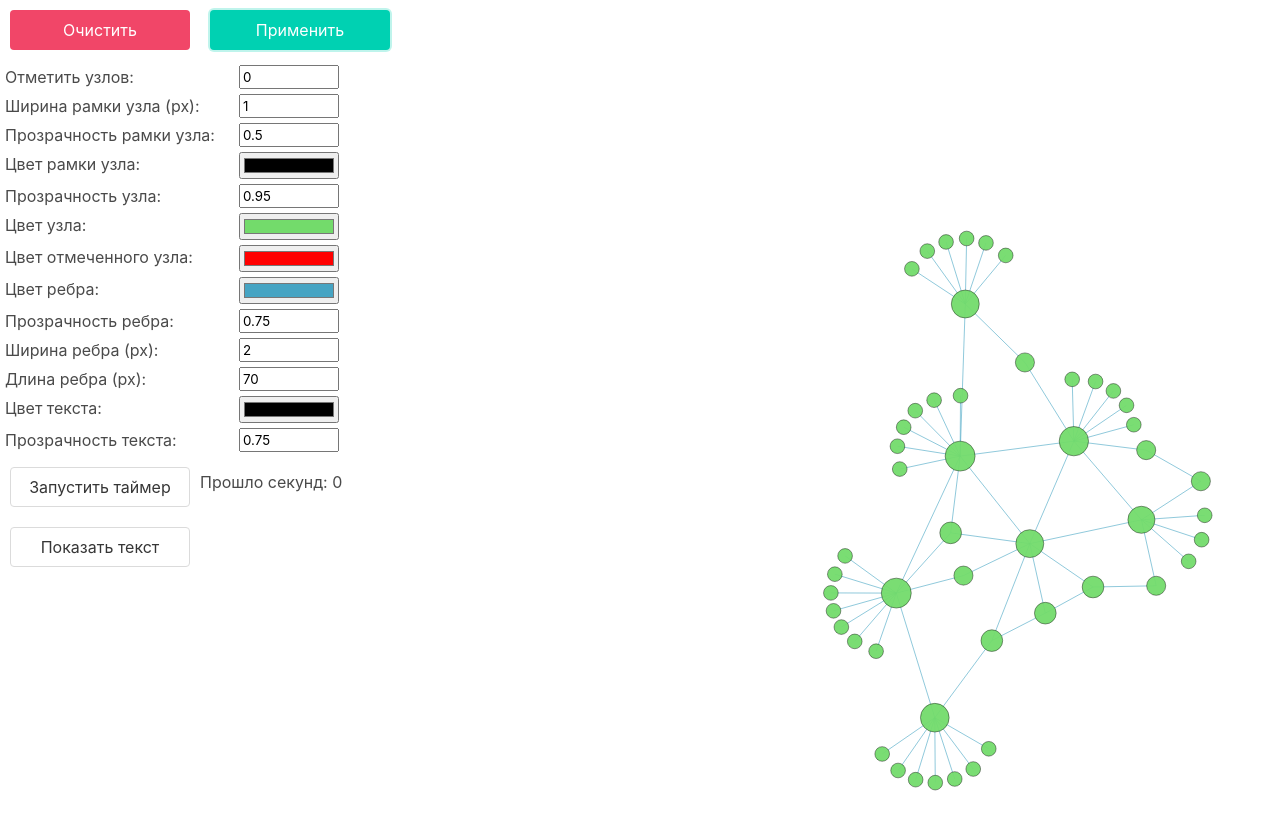
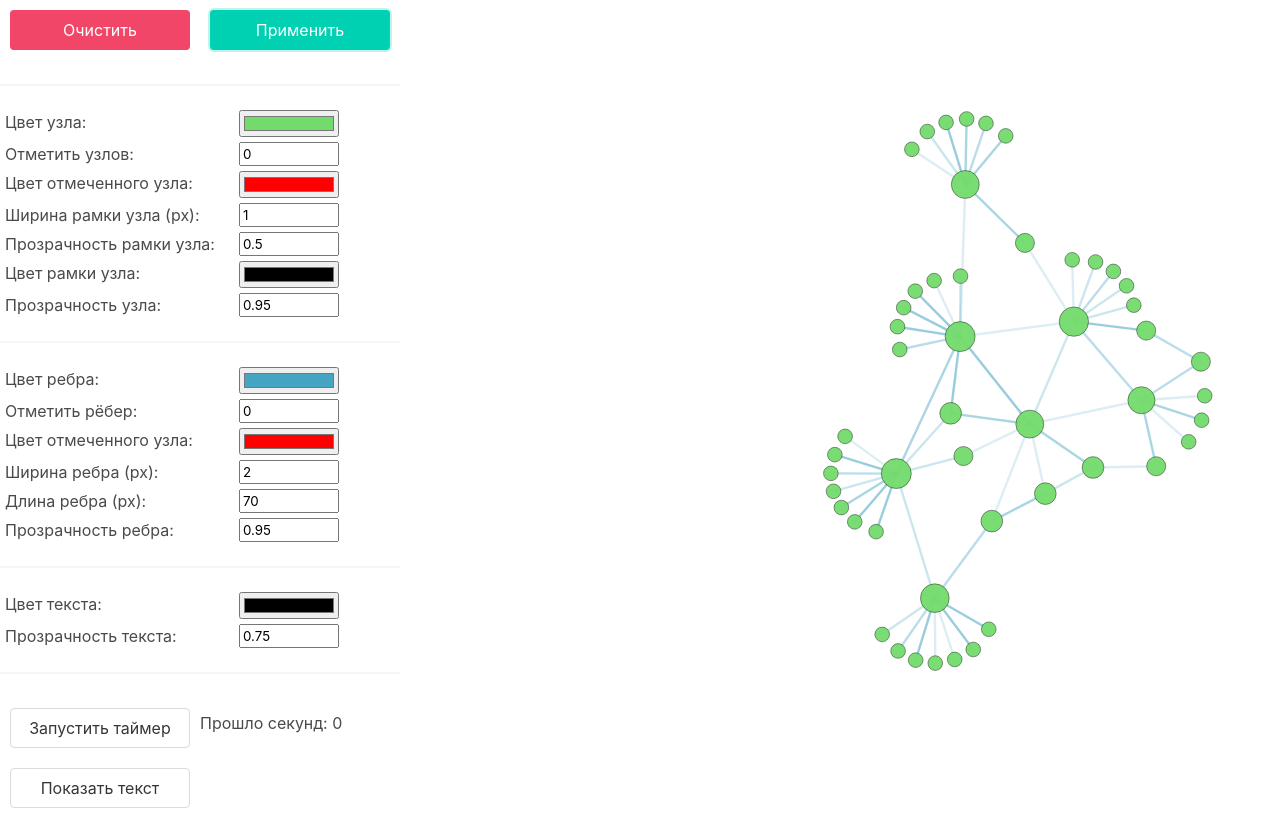
Before and after one commit to loudger/ergonomy, a plain HTML site: page network-test.d3.js/index.html in a window 1280 px wide. Both pictures are taken after a click on the button "Применить". Drawn offline with Linux system fonts and the light colour scheme.

Commit message:
marked links

```diff
--- a/network-test.d3.js/index.html
+++ b/network-test.d3.js/index.html
@@ -16,19 +16,25 @@
                 <input class="button is-danger" type="button" onclick="clear_network_area()" value="Очистить">
                 <input class="button is-primary" type="button" onclick="apply_settings()" value="Применить">
             </div>
+            <hr>
+            <p>Цвет узла: <input type="color" id="node_color_selector" value="#73db6b"></p>
             <p>Отметить узлов: <input type="number" id="marked_nodes_count_selector" value="0" onchange="apply_settings()"></p>
+            <p>Цвет отмеченного узла: <input type="color" id="marked_node_color_selector" value="#ff0000"></p>
             <p>Ширина рамки узла (px): <input type="number" id="nodes_stroke_width_selector" value="1"></p>
             <p>Прозрачность рамки узла: <input type="number" id="nodes_stroke_opacity_selector" min="0" max="1" step="0.05" value="0.5"></p>
             <p>Цвет рамки узла: <input type="color" id="nodes_stroke_color_selector" value="#000000"></p>
             <p>Прозрачность узла: <input type="number" id="nodes_opacity_selector" min="0" max="1" step="0.05" value="0.95"></p>
-            <p>Цвет узла: <input type="color" id="node_color_selector" value="#73db6b"></p>
-            <p>Цвет отмеченного узла: <input type="color" id="marked_node_color_selector" value="#ff0000"></p>
+            <hr>
             <p>Цвет ребра: <input type="color" id="link_stroke_color_selector" value="#46a4c3"></p>
-            <p>Прозрачность ребра: <input type="number" id="link_stroke_opacity_selector" min="0" max="1" step="0.05" value="0.75"></p>
+            <p>Отметить рёбер: <input type="number" id="marked_links_count_selector" value="0" onchange="apply_settings()"></p>
+            <p>Цвет отмеченного узла: <input type="color" id="marked_links_color_selector" value="#ff0000"></p>
             <p>Ширина ребра (px): <input type="number" id="link_stroke_width_selector" value="2"></p>
             <p>Длина ребра (px): <input type="number" id="link_distance_selector" value="70"></p>
+            <p>Прозрачность ребра: <input type="number" id="link_stroke_opacity_selector" min="0" max="1" step="0.05" value="0.95"></p>
+            <hr>
             <p>Цвет текста: <input type="color" id="text_color_selector" value="purple"></p>
             <p>Прозрачность текста: <input type="number" id="text_opacity_selector" min="0" max="1" step="0.05" value="0.75"></p>
+            <hr>
             <div class="timer_wrapper">
                 <input type="button" value="Запустить таймер" class="button" id="timer_toggler">
                 <p class="timer_value_wrapper">Прошло секунд: <span id="timer_value">0</span></p>
--- a/network-test.d3.js/js/main.js
+++ b/network-test.d3.js/js/main.js
@@ -6,6 +6,13 @@ function randomInteger(min, max) {
 	// получить случайное число от (min-0.5) до (max+0.5)
 	let rand = min - 0.5 + Math.random() * (max - min + 1);
 	return Math.round(rand);
+}
+
+function randn_bm() {
+  var u = 0, v = 0;
+  while(u === 0) u = Math.random(); //Converting [0,1) to (0,1)
+  while(v === 0) v = Math.random();
+  return Math.sqrt( -2.0 * Math.log( u ) ) * Math.cos( 2.0 * Math.PI * v );
 }
 
 //==============================================================================
@@ -234,16 +241,16 @@ function randomInteger(min, max) {
 
 var network_data = {
   nodes: [
-    { id: 0, name: 'John Week'},
-    { id: 1, name: 'John Week'},
-    { id: 2, name: 'John Week'},
-    { id: 3, name: 'John Week'},
-    { id: 4, name: 'John Week'},
-    { id: 5, name: 'John Week'},
-    { id: 6, name: 'John Week'},
-    { id: 7, name: 'John Week'},
-    { id: 8, name: 'John Week'},
-    { id: 9, name: 'John Week'},
+    { id: 0,  name: 'John Week'},
+    { id: 1,  name: 'John Week'},
+    { id: 2,  name: 'John Week'},
+    { id: 3,  name: 'John Week'},
+    { id: 4,  name: 'John Week'},
+    { id: 5,  name: 'John Week'},
+    { id: 6,  name: 'John Week'},
+    { id: 7,  name: 'John Week'},
+    { id: 8,  name: 'John Week'},
+    { id: 9,  name: 'John Week'},
     { id: 10, name: 'John Week'},
     { id: 11, name: 'John Week'},
     { id: 12, name: 'John Week'},
@@ -286,66 +293,66 @@ var network_data = {
     { id: 49, name: 'John Week'},
   ],
   links: [
-    { id: 0,  weight: 1, source: 32, target: 1},
-    { id: 1,  weight: 1, source: 0, target: 2},
-    { id: 2,  weight: 2, source: 0, target: 3},
-    { id: 3,  weight: 2, source: 0, target: 4},
-    { id: 4,  weight: 1, source: 0, target: 5},
-    { id: 5,  weight: 4, source: 0, target: 8},
-    { id: 6,  weight: 5, source: 0, target: 13},
-    { id: 7,  weight: 6, source: 1, target: 6},
-    { id: 8,  weight: 3, source: 1, target: 11},
-    { id: 9,  weight: 2, source: 1, target: 16},
-    { id: 10, weight: 4, source: 1, target: 19},
-    { id: 11, weight: 5, source: 2, target: 10},
-    { id: 12, weight: 6, source: 2, target: 18},
-    { id: 13, weight: 7, source: 17, target: 2 },
-    { id: 14, weight: 6, source: 17, target: 4 },
-    { id: 15, weight: 6, source: 17, target: 7 },
-    { id: 16, weight: 5, source: 14, target: 9 },
-    { id: 17, weight: 4, source: 17, target: 14 },
-    { id: 18, weight: 3, source: 17, target: 12 },
-    { id: 19, weight: 1, source: 17, target: 15 },
-    { id: 20, weight: 2, source: 17, target: 20 },
-    { id: 21, weight: 1, source: 2, target: 21 },
-    { id: 22, weight: 2, source: 1, target: 22 },
-    { id: 23, weight: 3, source: 2, target: 23 },
-    { id: 24, weight: 4, source: 4, target: 24 },
-    { id: 25, weight: 5, source: 1, target: 25 },
-    { id: 26, weight: 6, source: 2, target: 26 },
-    { id: 27, weight: 4, source: 2, target: 28 },
-    { id: 28, weight: 3, source: 0, target: 27 },
-    { id: 29, weight: 2, source: 1, target: 29 },
-    { id: 30, weight: 3, source: 4, target: 30 },
-    { id: 31, weight: 3, source: 17, target: 31 },
-    { id: 32, weight: 4, source: 4, target: 32 },
-    { id: 33, weight: 3, source: 4, target: 33 },
-    { id: 34, weight: 3, source: 2, target: 34 },
-    { id: 35, weight: 5, source: 4, target: 35 },
-    { id: 36, weight: 3, source: 14, target: 36 },
-    { id: 37, weight: 3, source: 14, target: 37 },
-    { id: 38, weight: 3, source: 14, target: 38 },
-    { id: 39, weight: 6, source: 14, target: 39 },
-    { id: 40, weight: 3, source: 14, target: 40 },
-    { id: 41, weight: 3, source: 14, target: 41 },
-    { id: 42, weight: 3, source: 31, target: 42 },
-    { id: 43, weight: 4, source: 31, target: 43 },
-    { id: 44, weight: 3, source: 31, target: 44 },
-    { id: 45, weight: 3, source: 31, target: 45 },
-    { id: 46, weight: 3, source: 31, target: 46 },
-    { id: 47, weight: 1, source: 31, target: 47 },
-    { id: 48, weight: 2, source: 17, target: 48 },
-    { id: 49, weight: 3, source: 17, target: 49 },
-    { id: 50, weight: 7, source: 2, target: 4 },
-    { id: 51, weight: 3, source: 5, target: 21 },
-    { id: 52, weight: 3, source: 24, target: 27 },
-    { id: 53, weight: 3, source: 31, target: 10 },
-    { id: 54, weight: 1, source: 14, target: 1 },
-    { id: 55, weight: 1, source: 14, target: 30 },
-    { id: 56, weight: 3, source: 33, target: 17 },
-    { id: 57, weight: 3, source: 33, target: 14 },
-    { id: 58, weight: 3, source: 35, target: 32 },
-    { id: 59, weight: 2, source: 35, target: 24 },
+    { id: 0, source: 32, target: 1},
+    { id: 1, source: 0, target: 2},
+    { id: 2, source: 0, target: 3},
+    { id: 3, source: 0, target: 4},
+    { id: 4, source: 0, target: 5},
+    { id: 5, source: 0, target: 8},
+    { id: 6, source: 0, target: 13},
+    { id: 7, source: 1, target: 6},
+    { id: 8, source: 1, target: 11},
+    { id: 9, source: 1, target: 16},
+    { id: 10, source: 1, target: 19},
+    { id: 11, source: 2, target: 10},
+    { id: 12, source: 2, target: 18},
+    { id: 13, source: 17, target: 2 },
+    { id: 14, source: 17, target: 4 },
+    { id: 15, source: 17, target: 7 },
+    { id: 16, source: 14, target: 9 },
+    { id: 17, source: 17, target: 14 },
+    { id: 18, source: 17, target: 12 },
+    { id: 19, source: 17, target: 15 },
+    { id: 20, source: 17, target: 20 },
+    { id: 21, source: 2, target: 21 },
+    { id: 22, source: 1, target: 22 },
+    { id: 23, source: 2, target: 23 },
+    { id: 24, source: 4, target: 24 },
+    { id: 25, source: 1, target: 25 },
+    { id: 26, source: 2, target: 26 },
+    { id: 27, source: 2, target: 28 },
+    { id: 28, source: 0, target: 27 },
+    { id: 29, source: 1, target: 29 },
+    { id: 30, source: 4, target: 30 },
+    { id: 31, source: 17, target: 31 },
+    { id: 32, source: 4, target: 32 },
+    { id: 33, source: 4, target: 33 },
+    { id: 34, source: 2, target: 34 },
+    { id: 35, source: 4, target: 35 },
+    { id: 36, source: 14, target: 36 },
+    { id: 37, source: 14, target: 37 },
+    { id: 38, source: 14, target: 38 },
+    { id: 39, source: 14, target: 39 },
+    { id: 40, source: 14, target: 40 },
+    { id: 41, source: 14, target: 41 },
+    { id: 42, source: 31, target: 42 },
+    { id: 43, source: 31, target: 43 },
+    { id: 44, source: 31, target: 44 },
+    { id: 45, source: 31, target: 45 },
+    { id: 46, source: 31, target: 46 },
+    { id: 47, source: 31, target: 47 },
+    { id: 48, source: 17, target: 48 },
+    { id: 49, source: 17, target: 49 },
+    { id: 50, source: 2, target: 4 },
+    { id: 51, source: 5, target: 21 },
+    { id: 52, source: 24, target: 27 },
+    { id: 53, source: 31, target: 10 },
+    { id: 54, source: 14, target: 1 },
+    { id: 55, source: 14, target: 30 },
+    { id: 56, source: 33, target: 17 },
+    { id: 57, source: 33, target: 14 },
+    { id: 58, source: 35, target: 32 },
+    { id: 59, source: 35, target: 24 },
   ]
 }
 
@@ -357,17 +364,10 @@ function ForceGraph({
   nodes, // an iterable of node objects (typically [{id}, …])
   links // an iterable of link objects (typically [{source, target}, …])
 }, {
-  nodeId = d => d.id, // given d in nodes, returns a unique identifier (string)
-  nodeLinksCount = d => d.links_count,
-  linkId = d => d.id,
-  linkWeight = d => d.weight,
-  linkSource = ({source}) => source, // given d in links, returns a node identifier string
-  linkTarget = ({target}) => target, // given d in links, returns a node identifier string
   nodeStrength,
   linkStrength,
   width = 640, // outer width, in pixels
-  height = 400, // outer height, in pixels
-  markedNodesCount = 0,
+  height = 100, // outer height, in pixels
 
   nodeFill = "black", // node stroke fill (if not using a group color encoding)
   nodeOpacity = 1,
@@ -382,76 +382,25 @@ function ForceGraph({
   textFill = "red",
   textFillOpacity = 1
 } = {}) {
-  // Compute values.
-  const N = d3.map(nodes, nodeId).map(intern);
-  const NLC = d3.map(nodes, nodeLinksCount).map(intern);
-  const LL = d3.map(links, linkId).map(intern);
-  const LW = d3.map(links, linkWeight).map(intern);
-  const LS = d3.map(links, linkSource).map(intern);
-  const LT = d3.map(links, linkTarget).map(intern);
-  const W = typeof linkStrokeWidth !== "function" ? null : d3.map(links, linkStrokeWidth);
 
   // Replace the input nodes and links with mutable objects for the simulation.
-  nodes = d3.map(nodes, (_, i) => ({id: N[i], links_count: NLC[i]}));
-  links = d3.map(links, (_, i) => ({source: LS[i], target: LT[i], id: LL[i], weight: LW[i]}));
+  nodes = d3.map(nodes, (item, i) => ({
+    id: item.id,
+    links_count: item.links_count,
+    mark: item.mark
+  }));
 
-
-
-
-
-
-
-  // function calc_radiuses_depends_on_links_count(){
-  //   nodes.map((item, n) => {
-  //     item.links_count = 0;
-  //   })
-
-  // 	links.map((item, n) => {
-  // 		nodes.filter(_ => _['id'] == item.source)[0].links_count += 1;
-  // 		nodes.filter(_ => _['id'] == item.target)[0].links_count += 1;
-  // 	})
-  // }
-  // calc_radiuses_depends_on_links_count();
-
-
-  // function mark_random_nodes(nodes_count){
-  //   if( nodes_count > nodes.length ){
-  //     console.log("[ERROR] Array index out of bounds")
-  //     return
-  //   }
-
-  //   random_indexes = []
-  //   for(i = 0; i < nodes_count; i++){
-  //     random_index = randomInteger(0, nodes.length - 1)
-  //     if( random_indexes.includes(random_index) ){
-  //       i -= 1;
-  //     } else {
-  //       random_indexes.push(random_index)
-  //     }
-  //   }
-  //   console.log("random_indexes:", random_indexes);
-
-  //   nodes.map((item, n) => {
-  //     if( random_indexes.includes(n) ){
-  //       item.mark = true;
-  //     } else {
-  //       item.mark = false;
-  //     }
-  //   })
-
-  //   console.log("nodes:", nodes)
-  // }
-  // mark_random_nodes(markedNodesCount);
-
-
-
-
-
-
+  links = d3.map(links, (item, i) => ({
+    id: item.id,
+    source: item.source,
+    target: item.target,
+    weight: item.weight,
+    mark: item.mark
+  }));
 
   // Construct the forces.
   const forceNode = d3.forceManyBody();
-  const forceLink = d3.forceLink(links).id(({index: i}) => N[i]);
+  const forceLink = d3.forceLink(links).id(d => d.id);
   if (nodeStrength !== undefined) forceNode.strength(nodeStrength);
   if (linkStrength !== undefined) forceLink.strength(linkStrength);
   if (linkDistance !== undefined) forceLink.distance(linkDistance);
@@ -471,11 +420,11 @@ function ForceGraph({
     .attr("style", "max-width: 100%; height: auto; height: intrinsic;");
 
   const link = svg.append("g")
-    .attr("stroke", linkStroke)
-    .attr("stroke-opacity", linkStrokeOpacity)
   .selectAll("line")
   .data(links)
   .join("line")
+    .attr("stroke", linkStroke)
+    .attr("stroke-opacity", linkStrokeOpacity)
     .attr("stroke-width", linkStrokeWidth);
 
   const node = svg.append("g")
@@ -506,12 +455,6 @@ function ForceGraph({
   .data(links)
   .join("text");
 
-
-  if (W) link.attr("stroke-width", ({index: i}) => W[i]);
-
-  function intern(value) {
-    return value !== null && typeof value === "object" ? value.valueOf() : value;
-  }
 
   function ticked() {
     node
@@ -588,7 +531,14 @@ function toggle_text_layers(){
 }
 
 
-function calc_radiuses_depends_on_links_count(network_data){
+function generate_links_weights(){
+  network_data.links.map((item, n) => {
+    item.weight = randomInteger(1, 5);
+  })
+}
+
+
+function calc_links_count(){
   network_data.nodes.map((item, n) => {
     item.links_count = 0;
   })
@@ -599,13 +549,13 @@ function calc_radiuses_depends_on_links_count(network_data){
 }
 
 
-function mark_random_nodes(network_data, nodes_count){
-  if( nodes_count > network_data.nodes.length ){
+function mark_random_nodes(marked_nodes_count){
+  if( marked_nodes_count > network_data.nodes.length ){
     console.log("[ERROR] Array index out of bounds")
     return
   }
   random_indexes = []
-  for(i = 0; i < nodes_count; i++){
+  for(i = 0; i < marked_nodes_count; i++){
     random_index = randomInteger(0, network_data.nodes.length - 1)
     if( random_indexes.includes(random_index) ){
       i -= 1;
@@ -615,6 +565,32 @@ function mark_random_nodes(network_data, nodes_count){
   }
   // console.log("random_indexes:", random_indexes);
   network_data.nodes.map((item, n) => {
+    if( random_indexes.includes(n) ){
+      item.mark = true;
+    } else {
+      item.mark = false;
+    }
+  })
+  // console.log("nodes:", network_data.nodes)
+}
+
+
+function mark_random_links(marked_links_count){
+  if( marked_links_count > network_data.links.length ){
+    console.log("[ERROR] Array index out of bounds")
+    return
+  }
+  random_indexes = []
+  for(i = 0; i < marked_links_count; i++){
+    random_index = randomInteger(0, network_data.links.length - 1)
+    if( random_indexes.includes(random_index) ){
+      i -= 1;
+    } else {
+      random_indexes.push(random_index)
+    }
+  }
+  // console.log("random_indexes:", random_indexes);
+  network_data.links.map((item, n) => {
     if( random_indexes.includes(n) ){
       item.mark = true;
     } else {
@@ -636,7 +612,9 @@ function apply_settings(){
   nodeOpacity = document.querySelector("#nodes_opacity_selector").value;
   nodeFillOriginal = document.querySelector("#node_color_selector").value;
   nodeFillMarked = document.querySelector("#marked_node_color_selector").value;
-  linkStroke = document.querySelector("#link_stroke_color_selector").value;
+  markedLinksCount = document.querySelector("#marked_links_count_selector").value;
+  linkStrokeOriginal = document.querySelector("#link_stroke_color_selector").value;
+  linkStrokeMarked = document.querySelector("#marked_links_color_selector").value;
   linkStrokeOpacity = document.querySelector("#link_stroke_opacity_selector").value;
   linkStrokeWidth = document.querySelector("#link_stroke_width_selector").value;
   linkDistance = document.querySelector("#link_distance_selector").value;
@@ -644,15 +622,15 @@ function apply_settings(){
   textFillOpacity = document.querySelector("#text_opacity_selector").value;
 
 
-  calc_radiuses_depends_on_links_count(network_data);
-  mark_random_nodes(network_data, markedNodesCount);
+  generate_links_weights();
+  calc_links_count();
+  mark_random_nodes(markedNodesCount);
+  mark_random_links(markedLinksCount);
 
   chart = ForceGraph(network_data, {
-    // nodeId: d => d.id,
     nodeStrength: -70, //default -30
     // width: 1000,
     // height: 550,
-    markedNodesCount: markedNodesCount,
 
     nodeStrokeWidth: nodeStrokeWidth, // node stroke width, in pixels
     nodeStrokeOpacity: nodeStrokeOpacity, // node stroke opacity
@@ -660,11 +638,11 @@ function apply_settings(){
     nodeOpacity: nodeOpacity,
     nodeRadius: d => 4*Math.log(10*d.links_count), // node radius, in pixels
     nodeFill: d => d.mark ? nodeFillMarked : nodeFillOriginal, //"currentColor", // node stroke fill (if not using a group color encoding)
-    linkStroke: linkStroke, // link stroke color
-    linkStrokeOpacity: linkStrokeOpacity, // link stroke opacity
-    linkStrokeWidth: d => 1,
-    // linkStrokeWidth: d => 2*d.weight,
-    // linkStrokeWidth: linkStrokeWidth,
+    linkStroke: d => d.mark ? linkStrokeMarked : linkStrokeOriginal, // link stroke color
+    linkStrokeOpacity: d => 0.1 + 9*d.weight/100, // link stroke opacity
+    // linkStrokeOpacity: linkStrokeOpacity, // link stroke opacity
+    linkStrokeWidth: d => 3,
+    // linkStrokeWidth: d => d.weight,
     linkDistance: linkDistance,
     textFill: textFill,
     textFillOpacity: textFillOpacity
```
Also changed, not shown: TODO.txt.
